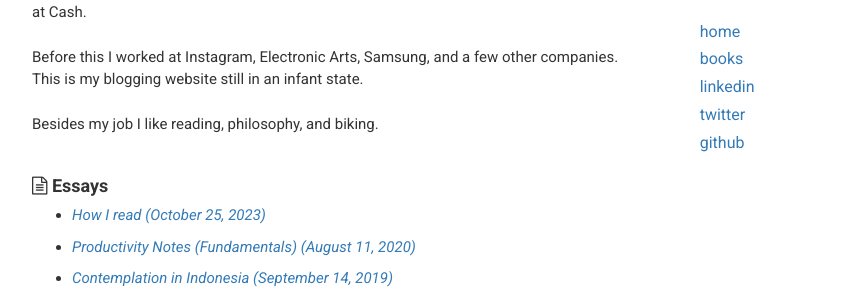
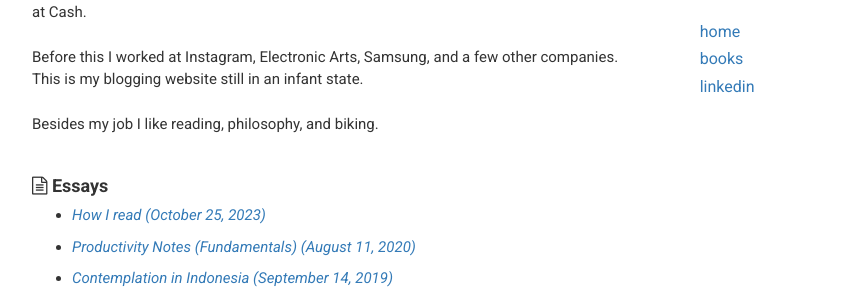
Before and after one commit to ianomad/ianomad.github.io, a Jekyll site: the page built from index.html, in a window 1280 px wide. Shown: the part 182-480 px from the top of the page, without its empty margins (223-1066 px from the left). Built offline with Jekyll 4.4.1, drawn with Linux system fonts in a browser that asks for light colours; nearby versions of some CDN libraries.

Commit message:
Update sidebar.html

```diff
--- a/_includes/sidebar.html
+++ b/_includes/sidebar.html
@@ -17,9 +17,9 @@
 
             <li><a href="https://linkedin.com/in/{{site.linkedin}}" target="_blank">linkedin</a></li>
 
-            <li><a href="https://twitter.com/ilyushasays" target="_blank">twitter</a></li>
+            <!-- <li><a href="https://twitter.com/ilyushasays" target="_blank">twitter</a></li> -->
 
-            <li><a href="https://github.com/ianomad" target="_blank">github</a></li>
+            <!-- <li><a href="https://github.com/ianomad" target="_blank">github</a></li> -->
 
         </ul>
     </div>
```
